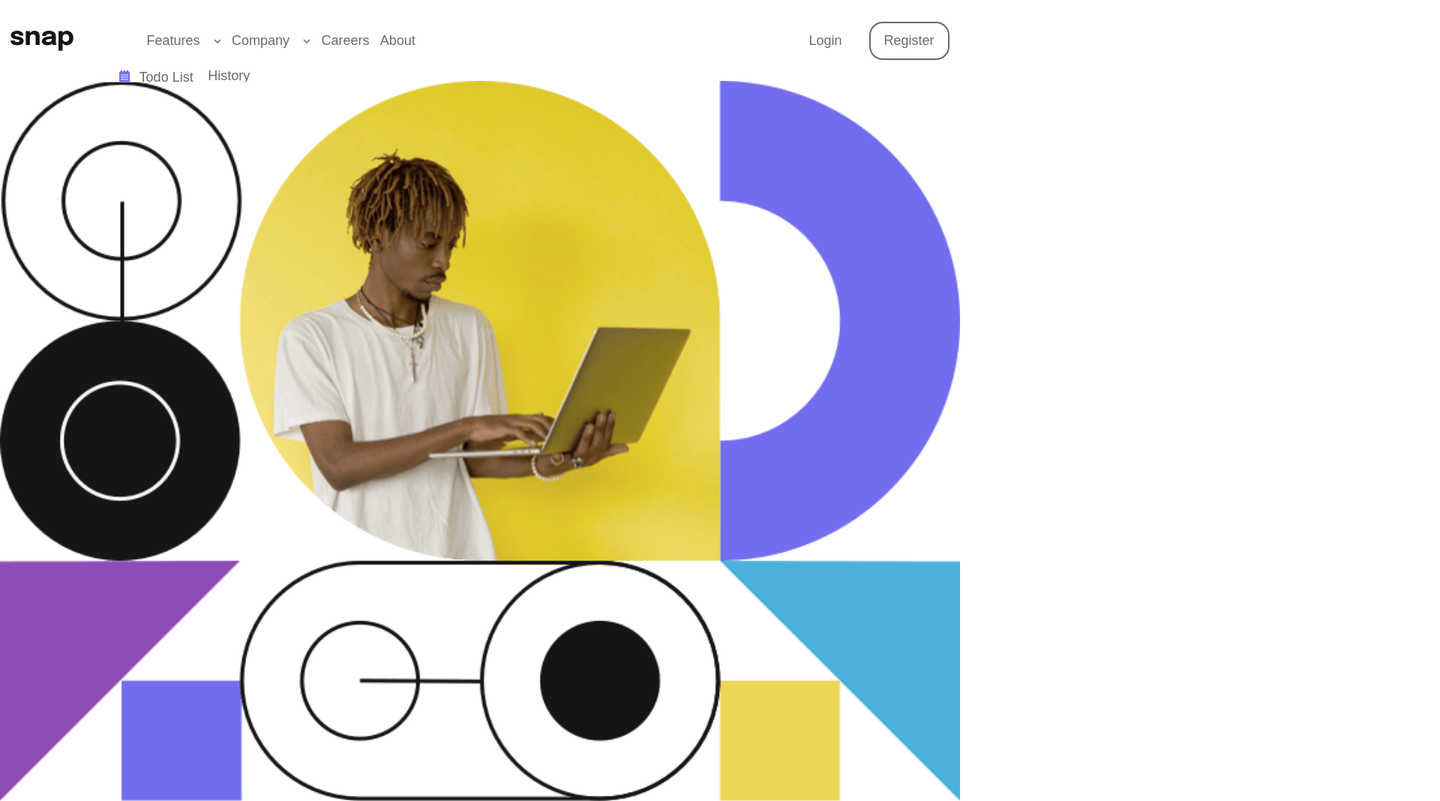
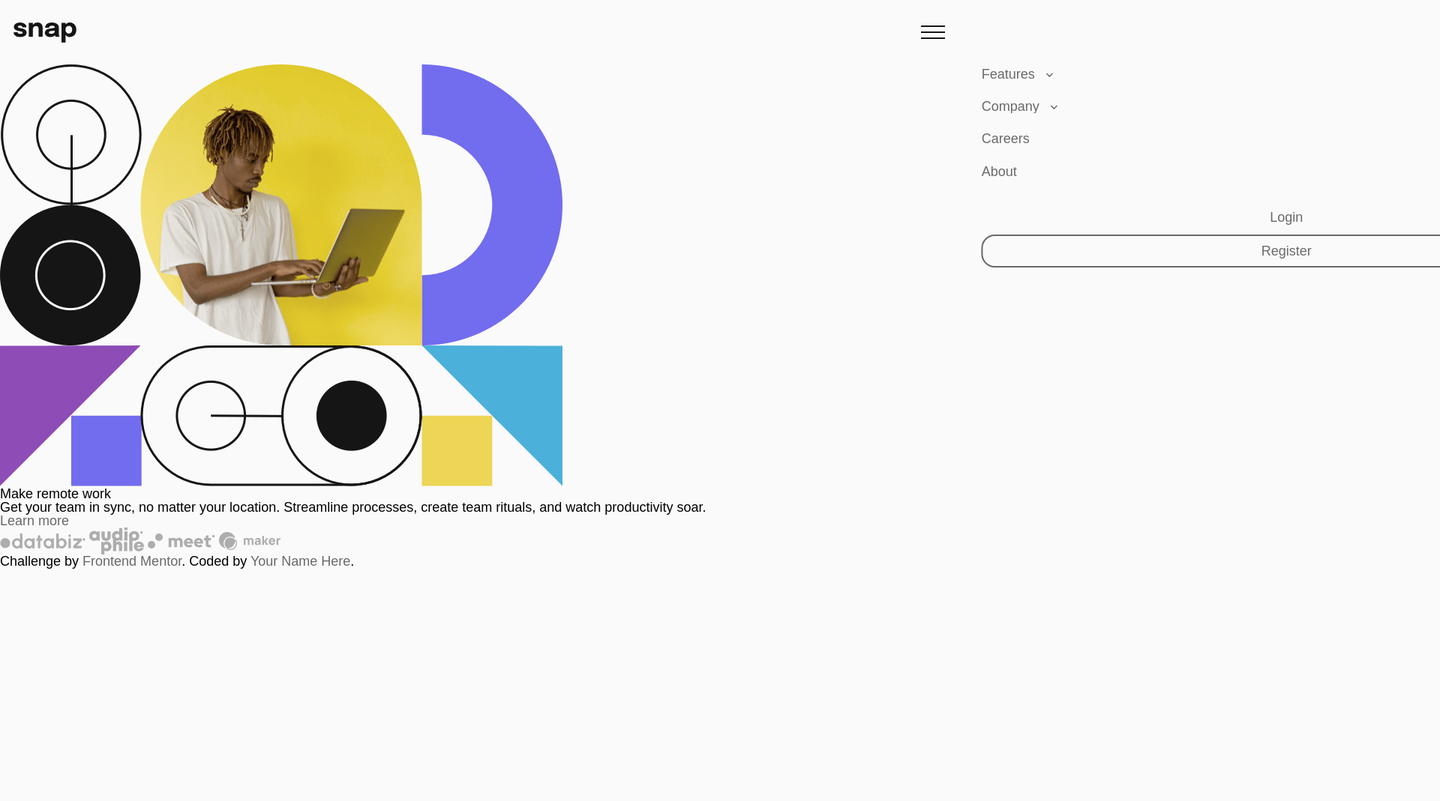
Before and after one commit to zhuycai/intro-section-with-dropdown-navigation, a plain HTML site: page index.html in a window 1280 px wide. Shown: the top 1069 px of the page at 75% size, 1920 px wide, since content can reach past the window. After the commit the page ends 800 px from the top, so only its background shows below. Drawn offline with Linux system fonts and the light colour scheme; a web font is replaced by a local one.

Commit message:
'update'

```diff
--- a/js/main.js
+++ b/js/main.js
@@ -1,15 +1,19 @@
 let navToggle = document.querySelector('.nav-toggle');
-let navSidebar = document.querySelector('.nav-sidebar');
-let drowdown = document.querySelectorAll('.nav .nav-item');
+// let navSidebar = document.querySelector('.nav-sidebar');
+let navItem = document.querySelectorAll('.nav-item');
 
 navToggle.addEventListener('click', function() {
     this.classList.toggle('close');
-    navSidebar.classList.toggle('slide-in');
+    this.nextElementSibling.classList.toggle('slide-in');
     document.body.classList.toggle('mask');
 });
 
-drowdown.forEach(ele => {
-    ele.addEventListener('click', function() {
-        this.classList.toggle('dropdown');
-    });
+navItem.forEach(ele => {
+    let submenu = ele.querySelector('.submenu');
+
+    if (submenu) {
+        ele.addEventListener('click', function() {
+            submenu.classList.toggle('open');
+        });
+    }
 });
--- a/scss/_base.scss
+++ b/scss/_base.scss
@@ -1,57 +1,59 @@
-*, *::before, *::after {
+html {
     box-sizing: border-box;
+    font-size: $body-fs;
+    overflow-x: hidden;
+
 }
 
-img {
-    max-width: 100%;
-    vertical-align: bottom;
-}
-
-a {
-    text-decoration: none;
-}
-
-:root {
-    font-size: $body-fs;
+*, *::before, *::after {
+    box-sizing: inherit;
 }
 
 body {
     position: relative;
+    // overflow-x: hidden;
+    background: $almost-white;
 
     font: {
         family: 'Epilogue', sans-serif;
+        size: 1rem;
         weight: 500;
-        size: 1rem;
     }
-
-    overflow-x: hidden;
 
     &::after {
         content: '';
         position: absolute;
         top: 0;
-        left: 0;
-        display: block;
-        z-index: -9;
+        left: -100%;
         width: 100%;
-        height: 100%;
+        height: max(100%, 100vh);
         background: $almost-black;
         opacity: 0;
         transition: opacity 0.4s ease-in-out;
     }
 
     &.mask::after {
+        left: 0;
+        opacity: 0.6;
         z-index: 9;
-        opacity: 0.7;
     }
 }
 
-.wrapper {
-    // min-width: 300px;
-    margin: 0 auto;
+a {
+    color: $medium-gray;
+    text-decoration: none;
+}
+
+img {
+    max-width: 100%;
+    vertical-align: middle;
 }
 
 h1 {
     position: absolute;
-    left: -99999999px;
+    left: -99999999999999px;
 }
+
+.wrapper {
+    margin: 0 auto;
+}
--- a/scss/_footer-section.scss
+++ /dev/null
@@ -1,11 +0,0 @@
-.footer {
-
-    .attribution {
-        font-size: 11px;
-        text-align: center;
-      }
-
-      .attribution a {
-        color: hsl(228, 45%, 44%);
-      }
-}
--- a/scss/_header-section.scss
+++ b/scss/_header-section.scss
@@ -1,19 +1,11 @@
-$lg: map-get($map: $breakpoints, $key: 'lg');
-
 .header {
 
-    padding: 0 0.8rem;
+    color: $medium-gray;
 
     .wrapper {
-
         display: flex;
         justify-content: space-between;
         align-items: center;
-        padding: 1.6rem 0;
-
-        @media (min-width: $lg) {
-            justify-content: flex-start;
-            gap: 5rem;
-        }
+        padding: 1.4rem 1rem;
     }
 }
--- a/scss/_main-section.scss
+++ /dev/null
@@ -1,52 +0,0 @@
-.main {
-
-    margin-bottom: 2rem;
-    text-align: center;
-    color: $medium-gray;
-
-    .wrapper {
-        display: flex;
-        flex-direction: column;
-
-        .banner {
-            display: block;
-            margin-bottom: 2rem;
-        }
-
-        .main-content {
-
-            .main-title {
-                margin-bottom: 1rem;
-                font: {
-                    size: 2rem;
-                    weight: 700;
-                }
-                color: $almost-black;
-            }
-
-            .main-intro {
-                margin-bottom: 1rem;
-                line-height: 1.4rem;
-            }
-
-            .more {
-                display: inline-block;
-                padding: 0.8rem 1rem;
-                margin-bottom: 2.4rem;
-                border-radius: 0.8rem;
-                color: $almost-white;
-                background: $almost-black;
-            }
-
-            .client {
-                display: flex;
-                justify-content: center;
-                align-items: center;
-                gap: 2rem;
-                width: 100%;
-
-
-            }
-        }
-    }
-}
--- a/scss/_nav.scss
+++ b/scss/_nav.scss
@@ -1,149 +1,125 @@
-$lg: map-get($map: $breakpoints, $key: 'lg');
-
 .nav-toggle {
     position: relative;
     z-index: 999;
     width: 2rem;
     height: 2rem;
-    padding: 0;
+    background: url('../images/icon-menu.svg') no-repeat center;
     border: none;
-    background: url('../images/icon-menu.svg') center no-repeat;
     cursor: pointer;
 
     &.close {
-        background: url('../images/icon-close-menu.svg') center no-repeat;
-    }
-
-    @media (min-width: $lg) {
-        & {
-            display: none;
-        }
+        background-image: url('../images/icon-close-menu.svg');
     }
 }
 
 .nav-sidebar {
     position: absolute;
     top: 0;
-    right: -64%;
+    right: 0;
     z-index: 99;
-    width: 64%;
-    height: 100%;
-
-    padding: 5.8rem 1.6rem;
-
+    width: 68%;
+    height: max(100%, 100vh);
+    padding: 5rem 1.6rem;
+    transform: translateX(100%);
     background: $almost-white;
-    color: $medium-gray;
-
-    transition: right 0.4s ease-in-out;
-
-    @media (min-width: $lg) {
-        flex-grow: 1;
-        display: flex;
-        flex-direction: row;
-        justify-content: space-between;
-        align-items: center;
-        position: relative;
-        top: 0;
-        right: 0;
-        padding: 0;
-        background: none;
-    }
+    transition: transform 0.4s ease-in-out;
 
     &.slide-in {
-        right: 0;
-    }
-
-    a {
-        color: $medium-gray;
+        transform: translateX(0);
     }
 
     .nav {
+        margin-bottom: 2.4rem;
 
         .nav-content {
 
-            display: flex;
-            flex-direction: column;
-            align-items: start;
+            .nav-item {
+                margin-bottom: 1.4rem;
+                cursor: pointer;
+                overflow: hidden;
 
-            @media (min-width: $lg) {
-                flex-direction: row;
-            }
+                // &::before, &::after {
+                //     content: '';
+                //     display: block;
+                //     margin-bottom: 1.4rem;
+                // }
 
-            .nav-item {
-                position: relative;
-                padding: 0.4rem;
-                margin-bottom: 0.8rem;
-                cursor: pointer;
-
-                @media (min-width: $lg) {
-                    margin-bottom: 0;
-                }
-
-                &.dropdown {
-                    .arrow {
-                        transform: rotate(180deg);
-                    }
-
-                    .submenu-feature {
-                        height: 158px;
-                    }
-
-                    .submenu-company {
-                        height: 108px;
-                    }
-                }
+                // &::before {
+                //     margin-top: 1.4rem;
+                // }
 
                 .arrow {
                     display: inline-block;
                     width: 10px;
                     height: 6px;
-                    margin-left: 1rem;
+                    margin-left: 0.8rem;
                     vertical-align: middle;
-                    transform: rotate(0);
                     background: url('../images/icon-arrow-down.svg');
-                    transition: transform 0.4s ease-in-out;
                 }
 
                 .submenu {
+                    // display: flex;
+                    // flex-direction: column;
+                    // justify-content: flex-end;
+                    // padding: 1.4rem 0 0 1.4rem;
+                    // padding: 1.4rem;
+                    // padding: 0;
+                    // padding-top: 1.4rem;
+                    padding-top: 0;
+                    padding-left: 1.4rem;
+                    // margin: 1.4rem 0;
+                    // margin-top: 1.4rem;
+                    height: 0;
+                    // width: 0;
+                    // margin-top: 1.4rem;
+                    transition: height 0.33s ease-in-out,
+                    padding-top 0.07s 0.33s ease-in-out;
+                    // transition: height ,padding-top 0.4s ease-in-out;
+                    // overflow: hidden;
 
-                    display: block;
-                    height: 0;
-                    transition: height 0.4s ease-in-out;
-                    overflow: hidden;
+                    // &.open {
+                    //     padding-top: 1.4rem;
+                    // }
 
-                    @media (min-width: $lg) {
-                        position: absolute;
-                        bottom: 0;
-                        right: 0;
-                        transform: translateY(110%);
-                        // display: flex;
-                        padding: 1rem;
-                        width: 9rem;
-                        background: white;
+                    // &::before {
+                    //     content: '';
+                    //     display: block;
+                    //     margin-bottom: 0;
+                    // }
+
+                    // &.submenu-feature.open::before {
+                    //     margin-bottom: 1.4rem;
+                    // }
+
+                    &.submenu-feature.open {
+                        padding-top: 1.4rem;
+                        height: calc(133.55px + 1.4rem);
+                    }
+
+                    &.submenu-company.open {
+                        height: 90px;
                     }
 
                     .menu-item {
-                        margin: 1rem;
-
-                        @media (min-width: $lg) {
-                            margin: 0;
-                        }
+                        // padding: 0.1rem;
+                        margin-bottom: 1rem;
 
                         &:last-child {
                             margin-bottom: 0;
                         }
 
                         .icon {
-                            position: relative;
-                            top: 0.09rem;
                             display: inline-block;
-                            width: 17px;
-                            height: 17px;
-                            margin-right: 0.6rem;
+                            width: 1rem;
+                            height: 1rem;
+                            margin-right: 0.8rem;
+
                             background: {
                                 repeat: no-repeat;
                                 position: center;
                             }
+
+                            vertical-align: -14%;
 
                             &.icon-todo {
                                 background-image: url('../images/icon-todo.svg');
@@ -162,7 +138,6 @@ $lg: map-get($map: $breakpoints, $key: 'lg');
                             }
                         }
                     }
-
                 }
             }
         }
@@ -170,33 +145,18 @@ $lg: map-get($map: $breakpoints, $key: 'lg');
 
     .login {
         display: flex;
-        flex-flow: column;
+        flex-direction: column;
         align-items: center;
-        margin-top: 2rem;
-
-        @media (min-width: $lg) {
-            flex-direction: row;
-            gap: 2rem;
-            margin-top: 0;
-        }
 
         a {
-            margin-bottom: 1rem;
-
-            @media (min-width: $lg) {
-                margin-bottom: 0;
-            }
+            margin-bottom: 0.8rem;
 
             &.register-btn {
                 width: 100%;
-                padding: 0.8rem 0;
+                padding: 0.6rem;
                 border: 2px solid $medium-gray;
                 border-radius: 1rem;
                 text-align: center;
-
-                @media (min-width: $lg) {
-                    padding: 0.8rem 1rem;
-                }
             }
         }
     }
```
Also changed, not shown: css/style.css, 1 other file.
